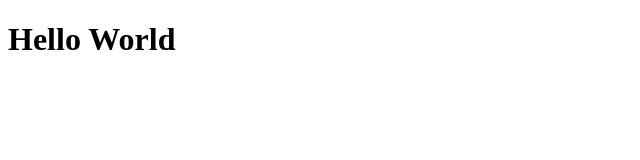
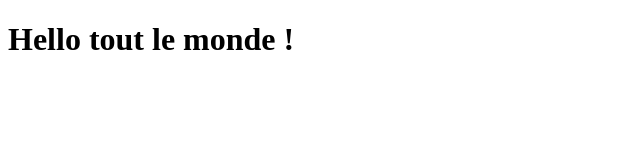
Before and after one commit to Kollo-ymc/DevOps-Gr2-, a plain HTML site: page index.html in a window 1280 px wide. Shown: the whole page, without its empty margins (0-640 px from the left). Drawn offline with Linux system fonts and the light colour scheme.

Commit message:
modif du h1

```diff
--- a/index.html
+++ b/index.html
@@ -6,6 +6,6 @@
     <title>Document</title>
 </head>
 <body>
-    <h1>Hello World</h1>
+    <h1>Hello tout le monde !</h1>
 </body>
 </html>
```
